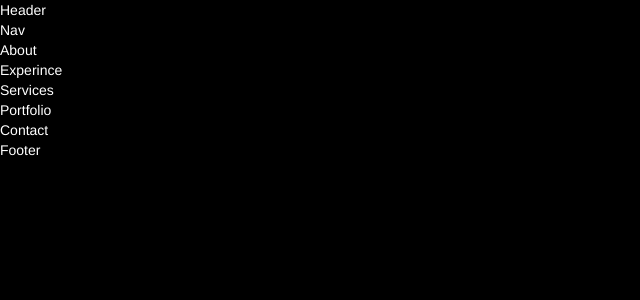
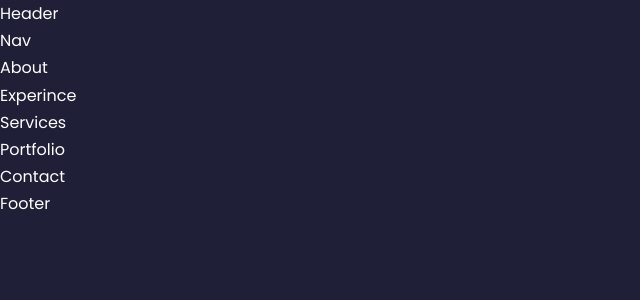
Before and after one commit to osama-su/osama-su.github.io, a React (Create React App) app: page / in a window 1280 px wide. Shown: the top 300 px of the page, without its empty margins (0-640 px from the left). Built offline with nearby package versions, Linux system fonts and the light colour scheme.

Commit message:
css variabls and general styles

```diff
--- a/src/index.css
+++ b/src/index.css
@@ -1,8 +1,119 @@
+@import url(https://fonts.googleapis.com/css?family=Poppins:wght@300;400;500;600;700&display=swap);
+
+* {
+  margin: 0;
+  padding: 0;
+  border: 0;
+  outline: 0;
+  box-sizing: border-box;
+  list-style: none;
+  text-decoration: none;
+}
+/* variables */
+:root {
+  --color-bg: #1f1f38;
+  --color-bg-variant: #2c2c6c;
+  --color-primary: #4db5ff;
+  --color-primary-variant: rgba(77, 181, 255, 0.4);
+  --color-white: #fff;
+  --color-light: rgba(255, 255, 255, 0.6);
+
+  --transition: all 400ms ease;
+
+  --container-width-lg: 75%;
+  --container-width-md: 86%;
+  --container-width-sm: 90%;
+}
+html {
+  scroll-behavior: smooth;
+}
+::-webkit-scrollbar {
+  display: none;
+}
 body {
-  background: black;
-  font-family: "Helvetica Neue", Helvetica, Arial, sans-serif;
-  font-size: 14px;
-  line-height: 1.42857143;
-  color: rgb(255, 255, 255);
-  margin: 0;
+  font-family: "Poppins", sans-serif;
+  background: var(--color-bg);
+  color: var(--color-white);
+  line-height: 1.7;
 }
+
+.container {
+  width: var(--container-width-lg);
+  margin: 0 auto;
+}
+h1,
+h2,
+h3,
+h4,
+h5,
+h6 {
+  font-weight: 500;
+}
+h1 {
+  font-size: 2.5rem;
+}
+section {
+  margin-top: 8rem;
+}
+section > h2 section > h5 {
+  text-align: center;
+  color: var(--color-light);
+}
+section > h2 {
+  color: var(--color-primary);
+  margin-bottom: 3rem;
+}
+.text-light {
+  color: var(--color-light);
+}
+a {
+  color: var(--color-primary);
+  transition: var(--transition);
+}
+a:hover {
+  color: var(--color-white);
+}
+.btn {
+  width: max-content;
+  display: inline-block;
+  color: var(--color-primary);
+  padding: 0.75rem 1.2rem;
+  border-radius: 0.4rem;
+  cursor: pointer;
+  border: 1px solid var(--color-primary);
+  transition: var(--transition);
+}
+.btn:hover {
+  background: var(--color-white);
+  color: var(--color-bg);
+  border-color: transparent;
+}
+.btn-primary {
+  background: var(--color-primary);
+  color: var(--color-bg);
+}
+img {
+  display: block;
+  width: 100%;
+  object-fit: cover;
+}
+
+/* media queries */
+/* medium devices */
+@media screen and (max-width: 1024px) {
+  .container {
+    width: var(--container-width-md);
+  }
+  section {
+    margin-top: 6rem;
+  }
+}
+/* small devices */
+@media screen and (max-width: 600px) {
+  .container {
+    width: var(--container-width-sm);
+  }
+  section > h2 {
+    margin-top: 2rem;
+  }
+}
```
